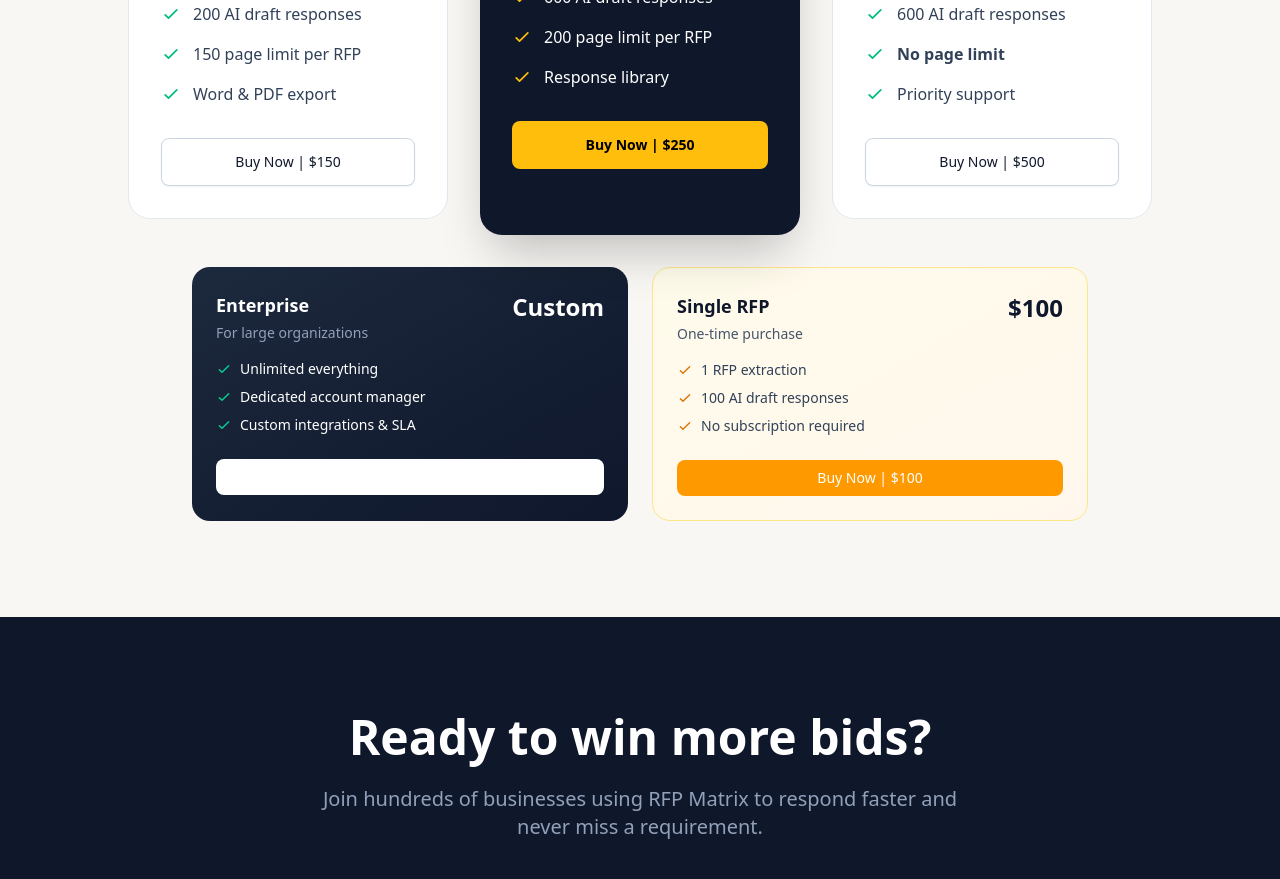
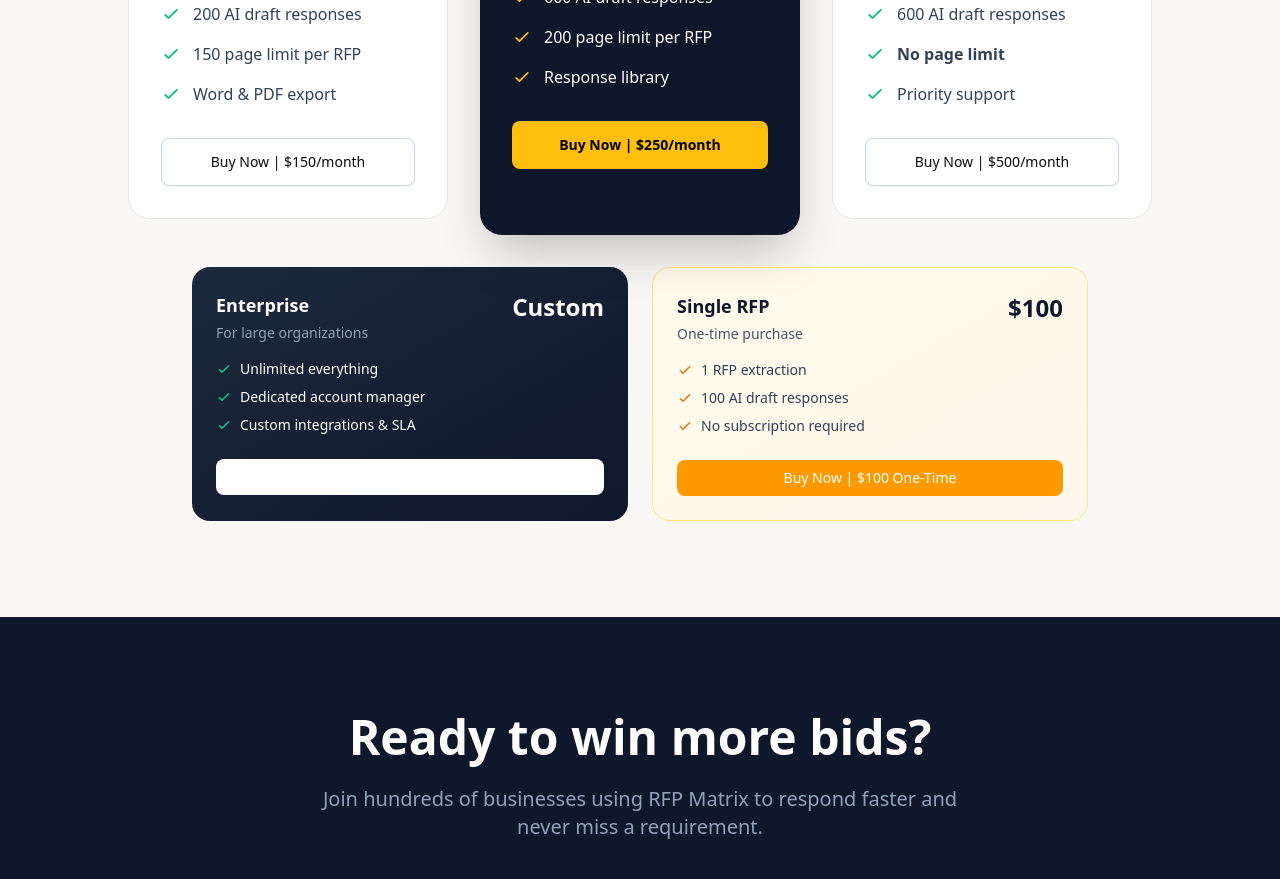
Before and after one commit to gruptillionaire/RFP_TENDERS, a Next.js app in the folder rfp-engine/: page / in a window 1280 px wide. Shown: the part 3100-3979 px from the top of the page. Built offline with nearby package versions, Linux system fonts and the light colour scheme; no server answers.

Commit message:
Fix button text colors and update pricing text
- Add explicit text-foreground to outline and ghost button variants
- Update pricing: "Buy Now | $PRICE/month" for subscriptions
- Update Single RFP: "Buy Now | $100 One-Time"

Co-Authored-By: Claude Opus 4.5 <noreply@anthropic.com>

```diff
--- a/rfp-engine/src/app/page.tsx
+++ b/rfp-engine/src/app/page.tsx
@@ -412,8 +412,8 @@ export default async function Home() {
                   Word & PDF export
                 </li>
               </ul>
-              <CheckoutButton plan="STARTER" isSignedIn={isSignedIn} variant="outline" className="w-full h-12 border-slate-300 text-slate-900 hover:bg-slate-50">
-                Buy Now | $150
+              <CheckoutButton plan="STARTER" isSignedIn={isSignedIn} variant="outline" className="w-full h-12 border-slate-300 hover:bg-slate-50">
+                Buy Now | $150/month
               </CheckoutButton>
             </div>
 
@@ -457,7 +457,7 @@ export default async function Home() {
                 </li>
               </ul>
               <CheckoutButton plan="PRO" isSignedIn={isSignedIn} className="w-full h-12 bg-[#ffbe0b] hover:bg-[#ffd60a] text-black font-semibold">
-                Buy Now | $250
+                Buy Now | $250/month
               </CheckoutButton>
             </div>
 
@@ -497,8 +497,8 @@ export default async function Home() {
                   Priority support
                 </li>
               </ul>
-              <CheckoutButton plan="BUSINESS" isSignedIn={isSignedIn} variant="outline" className="w-full h-12 border-slate-300 text-slate-900 hover:bg-slate-50">
-                Buy Now | $500
+              <CheckoutButton plan="BUSINESS" isSignedIn={isSignedIn} variant="outline" className="w-full h-12 border-slate-300 hover:bg-slate-50">
+                Buy Now | $500/month
               </CheckoutButton>
             </div>
           </div>
@@ -571,7 +571,7 @@ export default async function Home() {
                 </li>
               </ul>
               <CheckoutButton plan="SINGLE_USE" isSignedIn={isSignedIn} className="w-full bg-amber-500 hover:bg-amber-600 text-white">
-                Buy Now | $100
+                Buy Now | $100 One-Time
               </CheckoutButton>
             </div>
           </div>
--- a/rfp-engine/src/components/ui/button.tsx
+++ b/rfp-engine/src/components/ui/button.tsx
@@ -13,11 +13,11 @@ const buttonVariants = cva(
         destructive:
           "bg-destructive text-white hover:bg-destructive/90 focus-visible:ring-destructive/20 dark:focus-visible:ring-destructive/40 dark:bg-destructive/60",
         outline:
-          "border bg-background shadow-xs hover:bg-accent hover:text-accent-foreground dark:bg-input/30 dark:border-input dark:hover:bg-input/50",
+          "border bg-background text-foreground shadow-xs hover:bg-accent hover:text-accent-foreground dark:bg-input/30 dark:border-input dark:hover:bg-input/50",
         secondary:
           "bg-secondary text-secondary-foreground hover:bg-secondary/80",
         ghost:
-          "hover:bg-accent hover:text-accent-foreground dark:hover:bg-accent/50",
+          "text-foreground hover:bg-accent hover:text-accent-foreground dark:hover:bg-accent/50",
         link: "text-primary underline-offset-4 hover:underline",
       },
       size: {
```
